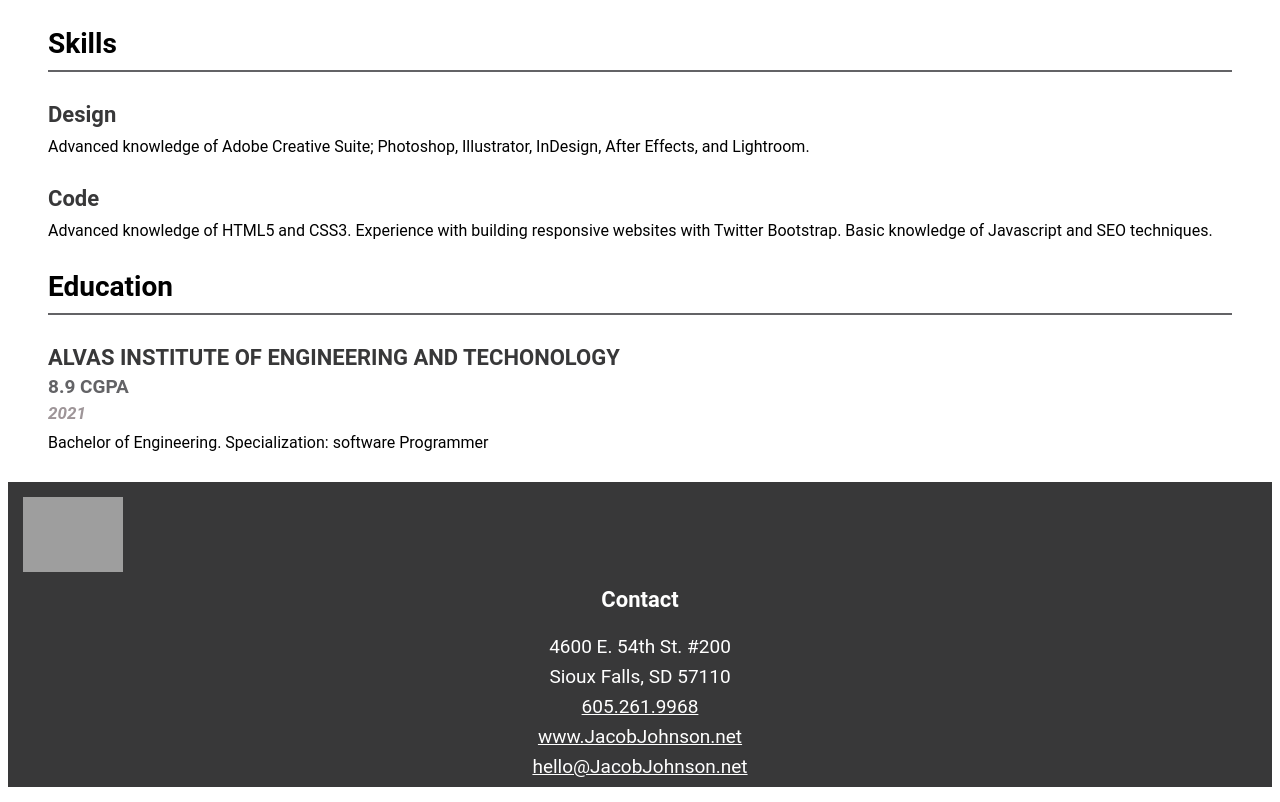
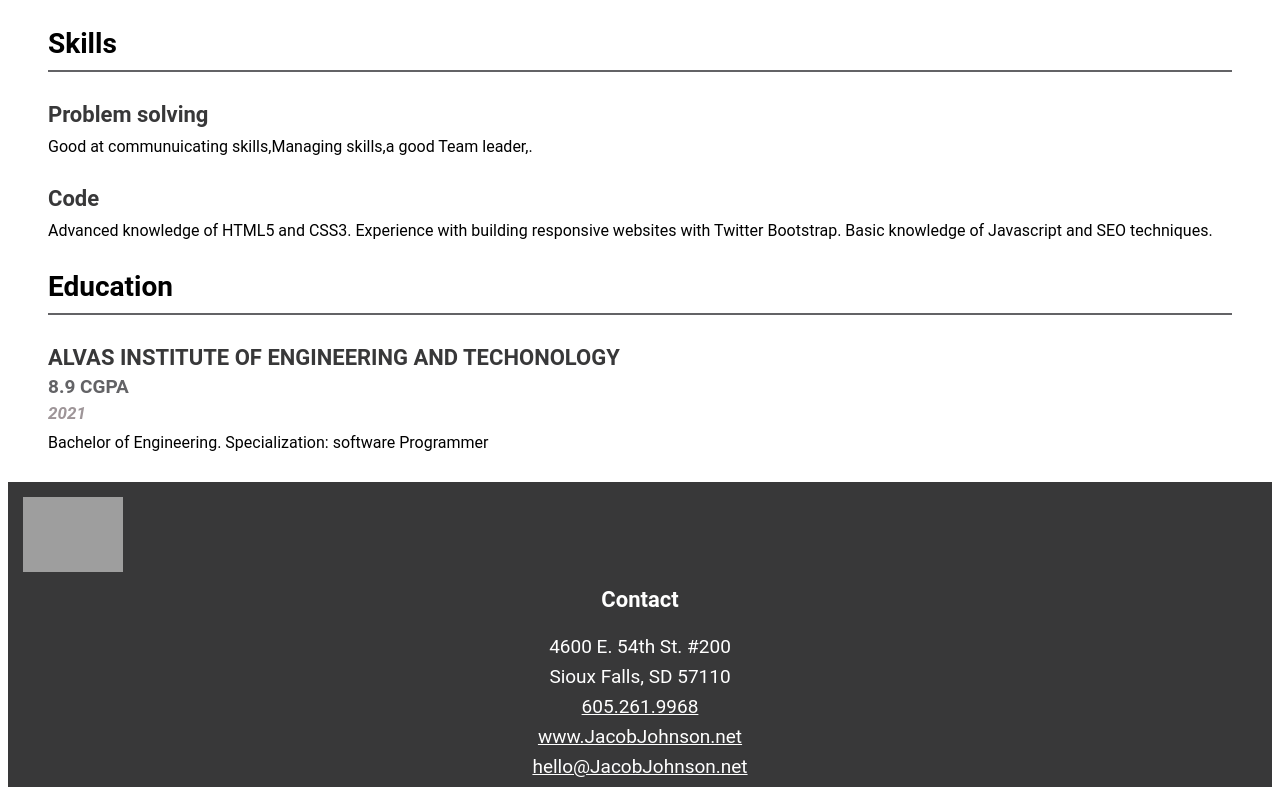
Before and after one commit to SumanRathod009/SumanRathod009.Github.io, a plain HTML site: page index.html in a window 1280 px wide. Shown: the part 929-1731 px from the top of the page. Drawn offline with Linux system fonts and the light colour scheme; grey boxes are pictures that could not be loaded.

Commit message:
Update index.html

```diff
--- a/index.html
+++ b/index.html
@@ -141,9 +141,8 @@ a:active {color:#fff;}
     </div>
     <div class="col-xs-12 col-md-6" id="skillEdu">
       <h1 class="heading">Skills</h1>
-        <h2 class="title">Design</h2>
-        <p>Advanced knowledge of Adobe Creative Suite; Photoshop, Illustrator, InDesign, After Effects,
-          and Lightroom.</p>
+        <h2 class="title">Problem solving</h2>
+        <p>Good at communuicating skills,Managing skills,a good Team leader,.</p>
 
        <h2 class="title">Code</h2>
         <p>Advanced knowledge of HTML5 and CSS3. Experience with building responsive websites with Twitter Bootstrap. Basic knowledge of Javascript and SEO techniques.</p>
```
